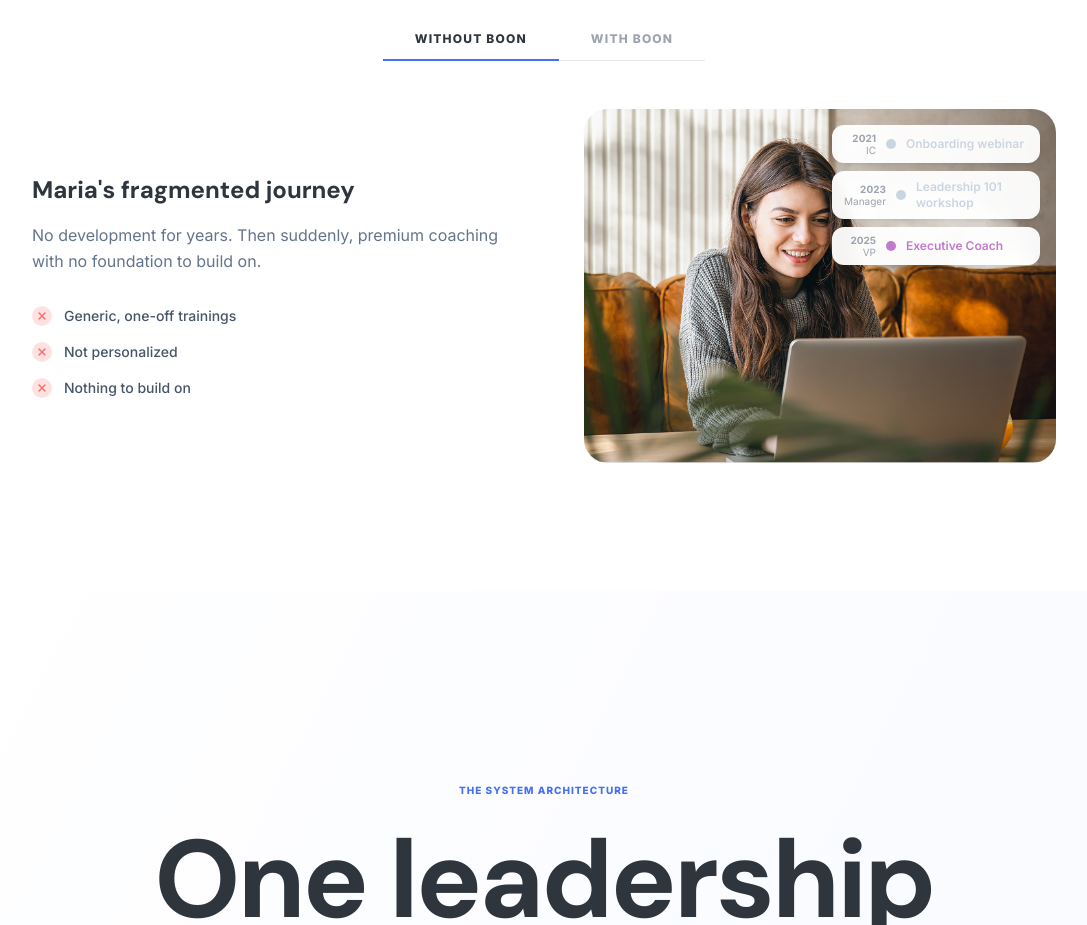
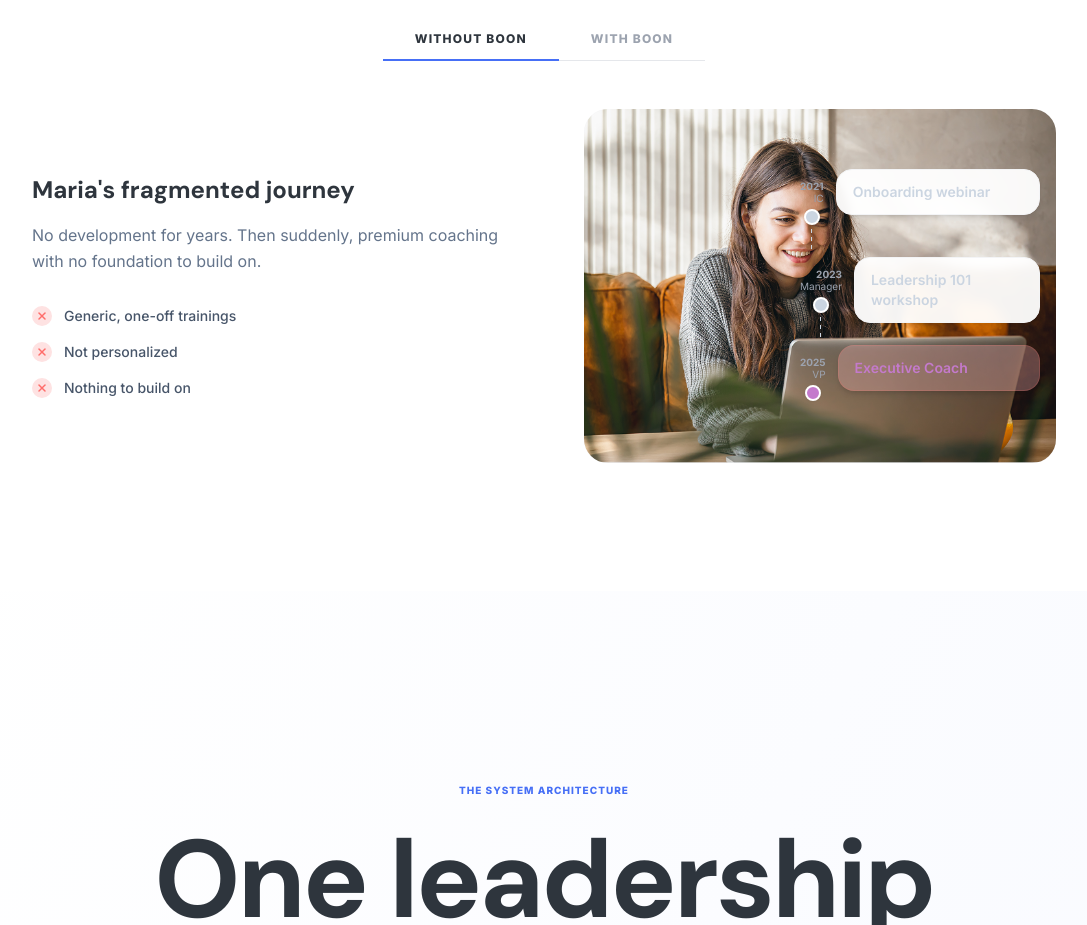
Before and after one commit to ayafdez/Boon_New-Website-V2, a Next.js app in the folder next-site/: page / in a window 1280 px wide. Shown: the part 2740-3665 px from the top of the page, without its empty margins (96-1183 px from the left). Built offline with nearby package versions, Linux system fonts and the light colour scheme; no server answers; a web font is replaced by a local one.

Commit message:
fithout boon fix

```diff
--- a/next-site/components/home/BoonDifferenceVisual.tsx
+++ b/next-site/components/home/BoonDifferenceVisual.tsx
@@ -109,29 +109,55 @@ export function BoonDifferenceVisual() {
             />
           </div>
 
-          {/* Timeline cards overlay — top right */}
-          <div className="absolute top-4 right-4 space-y-2 w-52">
-            {c.timeline.map((item, i) => (
-              <div
-                key={i}
-                className="bg-white/95 backdrop-blur-sm rounded-xl px-3 py-2 shadow-lg flex items-center gap-2.5"
-              >
-                <div className="text-right flex-shrink-0 min-w-[32px]">
+          {/* Timeline cards overlay — centered right, with dashed connector */}
+          <div className="absolute top-1/2 -translate-y-1/2 right-4 w-60">
+            <div className="relative flex flex-col gap-0">
+              {c.timeline.map((item, i) => {
+                const isLast = i === c.timeline.length - 1;
+                const isHighlighted = isLast && active === 'WITHOUT BOON';
+                return (
+                  <div key={i} className="relative flex items-start gap-0">
+                    {/* Left: year/role + dot + dashed line */}
+                    <div className="flex flex-col items-center mr-3 pt-3">
+                      <div className="text-right mb-1.5">
                         <div className="text-[10px] font-body font-bold text-gray-400 leading-none">{item.year}</div>
                         <div className="text-[10px] font-body text-gray-400 leading-none mt-0.5">{item.role}</div>
                       </div>
                       <div
-                  className="w-2.5 h-2.5 rounded-full flex-shrink-0"
+                        className="w-4 h-4 rounded-full flex-shrink-0 border-2 border-white shadow-sm z-10"
                         style={{ backgroundColor: item.color }}
                       />
+                      {/* Dashed connector */}
+                      {i < c.timeline.length - 1 && (
                         <div
-                  className="text-xs font-body font-semibold"
+                          className="w-px flex-1 my-1"
+                          style={{
+                            minHeight: '24px',
+                            backgroundImage: 'repeating-linear-gradient(to bottom, #CBD5E1 0, #CBD5E1 4px, transparent 4px, transparent 8px)',
+                          }}
+                        />
+                      )}
+                    </div>
+
+                    {/* Card */}
+                    <div
+                      className={`flex-1 mb-3 rounded-2xl px-4 py-3 shadow-md ${
+                        isHighlighted
+                          ? 'bg-boon-soft-coral/30 border border-boon-coral/20'
+                          : 'bg-white/95 backdrop-blur-sm border border-gray-100'
+                      }`}
+                    >
+                      <div
+                        className="text-sm font-body font-semibold"
                         style={{ color: item.color }}
                       >
                         {item.event}
                       </div>
                     </div>
-            ))}
+                  </div>
+                );
+              })}
+            </div>
           </div>
         </div>
       </div>
```
Lines whose indentation alone changed are shown as unchanged.
